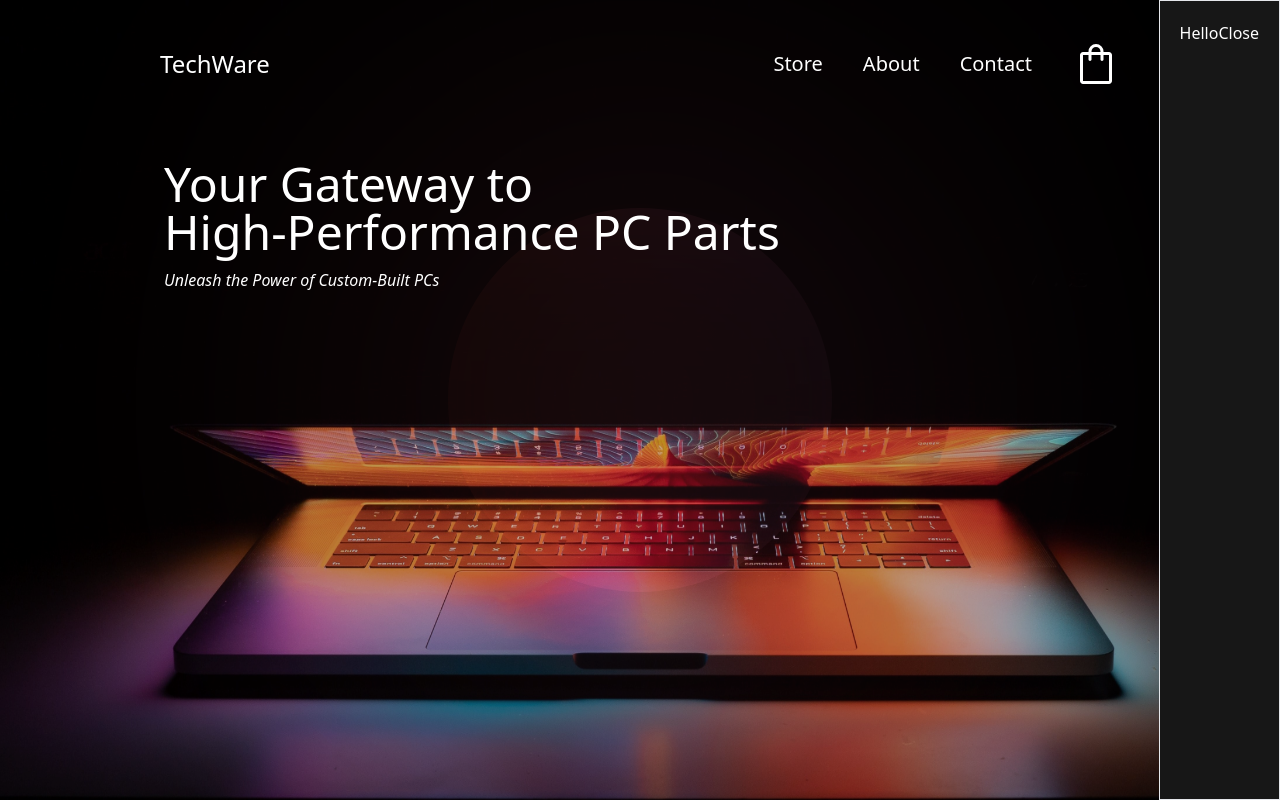
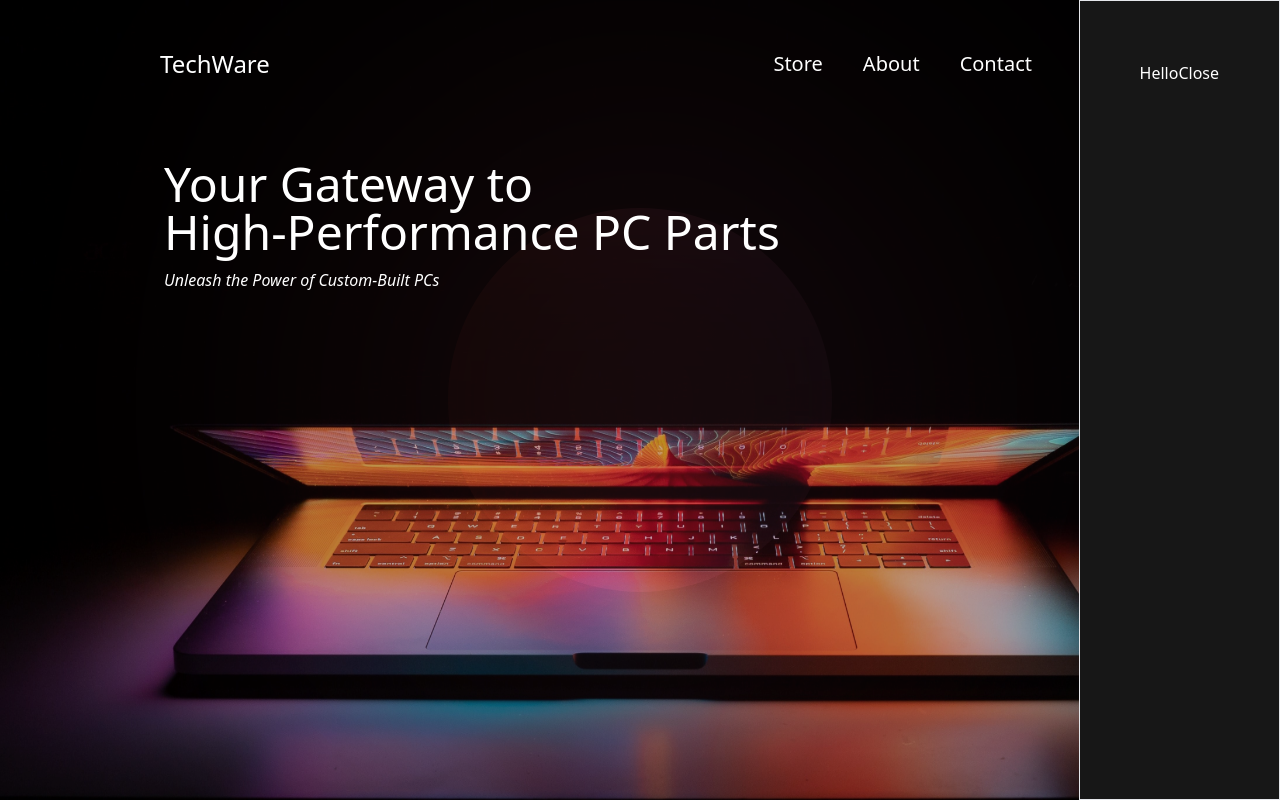
Before and after one commit to adi-pr/shopping-cart-project, a React (Vite) app: page / in a window 1280 px wide. Both pictures are taken after a click on the icon 1096 px from the left and 64 px from the top of the page. Shown: the top 800 px of the page. Built offline with nearby package versions, Linux system fonts and the light colour scheme.

Commit message:
Added overflow-y hidden when cart is open

```diff
--- a/src/components/CartPreview.jsx
+++ b/src/components/CartPreview.jsx
@@ -1,20 +1,28 @@
+import { useEffect } from 'react';
 import { useCart } from "../utils/CartContext";
 
 const CartPreview = ({ toggleShowCart }) => {
     const { cart } = useCart()
 
+    useEffect(() => {
+        document.body.style.overflowY = 'hidden'
+
+        return () => {
+            document.body.style.overflowY = 'auto'
+        };
+    }, []);
 
 
     return (
-        <section className="border bg-neutral-900 absolute top-0 right-0 p-5 z-50 h-full">
-            <div>
+        <section className="border bg-neutral-900 absolute top-0 right-0 p-5 z-60 h-full overflow-x-hidden">
+            <div className="p-10">
                 Hello
                 <button onClick={toggleShowCart}>
                     Close
                 </button>
             </div>
         </section>
-     );
+    );
 }
 
 export default CartPreview;
```
